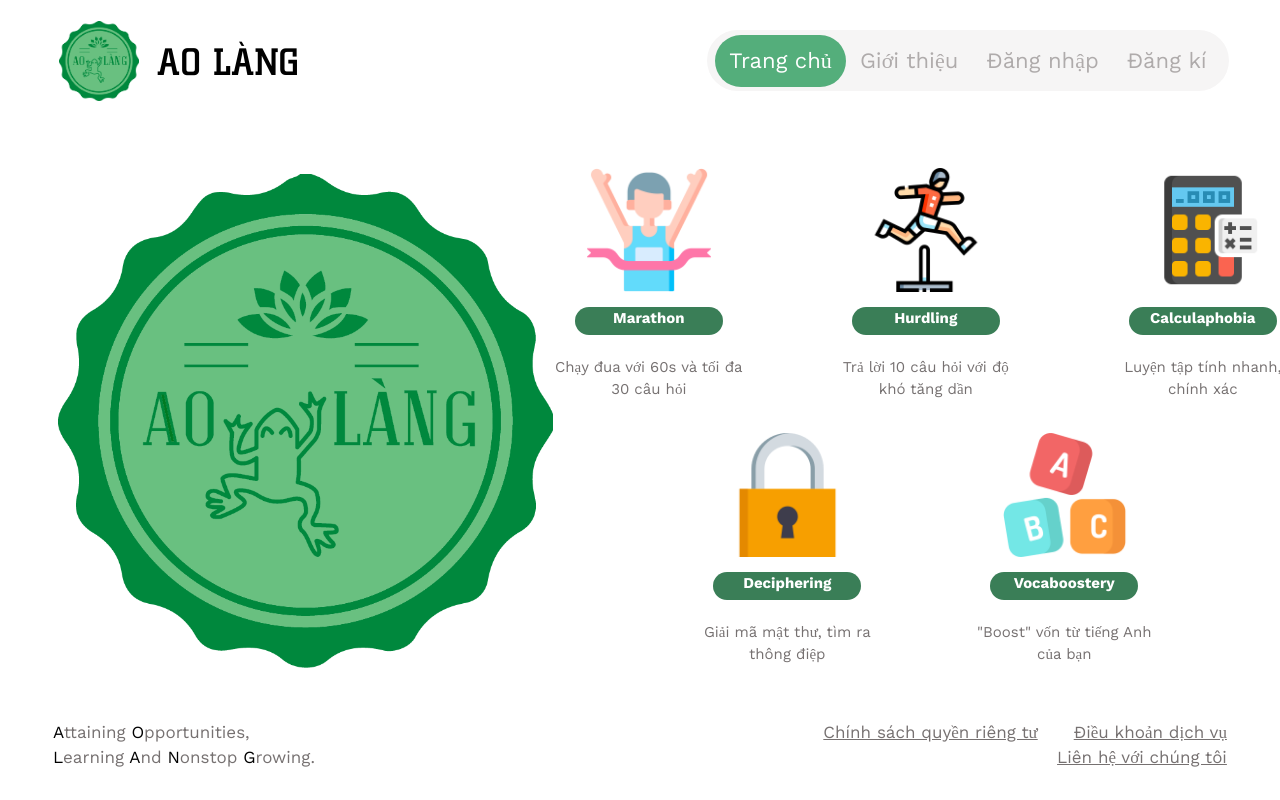
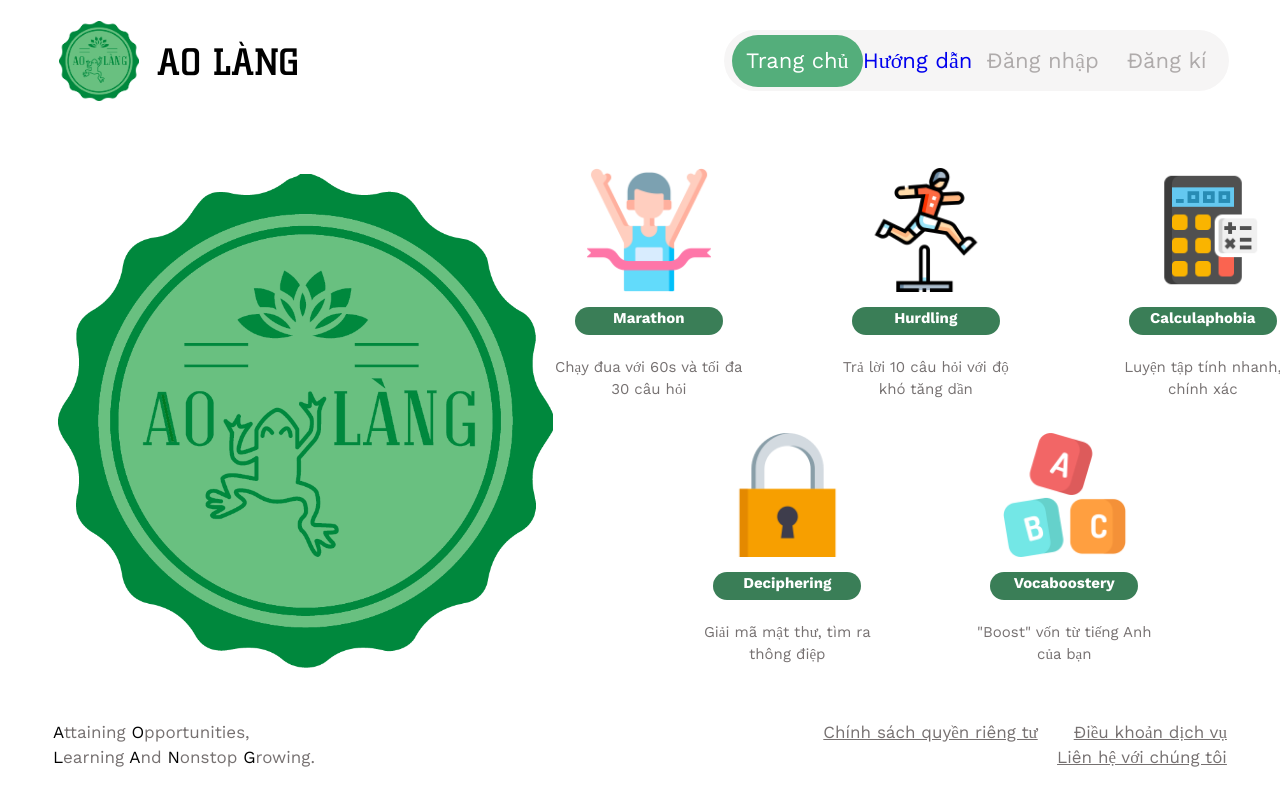
Before and after one commit to hieudeptrai09/aolang-client, a React (Create React App) app: page / in a window 1280 px wide. Built offline with nearby package versions, Linux system fonts and the light colour scheme.

Commit message:
Update navigation bar

```diff
--- a/src/Component/Layout/Header/index.js
+++ b/src/Component/Layout/Header/index.js
@@ -39,9 +39,9 @@ function Header({ isLogin }) {
                 <NavLink to={config.routes.home} className={(nav) => cx('link', { active: nav.isActive })}>
                     Trang chủ
                 </NavLink>
-                <NavLink to={config.routes.instruction} className={(nav) => cx('link', { active: nav.isActive })}>
-                    Giới thiệu
-                </NavLink>
+                <a href="https://sites.google.com/view/aolang-lienketonghop" target="_blank" class="link">
+                    Hướng dẫn
+                </a>
                 {!isLogin && (
                     <NavLink to={config.routes.login} className={(nav) => cx('link', { active: nav.isActive })}>
                         Đăng nhập
@@ -54,22 +54,12 @@ function Header({ isLogin }) {
                 )}
                 {isLogin && (
                     <NavLink to={config.routes.maxPoint} className={(nav) => cx('link', { active: nav.isActive })}>
-                        BXH
-                    </NavLink>
-                )}
-                {isLogin && (
-                    <NavLink to={config.routes.externalLink} className={(nav) => cx('link', { active: nav.isActive })}>
-                        Liên kết
+                        Xếp hạng
                     </NavLink>
                 )}
                 {isLogin && (
                     <NavLink to={config.routes.addQuestion} className={(nav) => cx('link', { active: nav.isActive })}>
-                        Đóng góp
-                    </NavLink>
-                )}
-                {isLogin && (
-                    <NavLink to={config.routes.media} className={(nav) => cx('link', { active: nav.isActive })}>
-                        Media
+                        Góp câu hỏi
                     </NavLink>
                 )}
                 {isLogin && (
```
